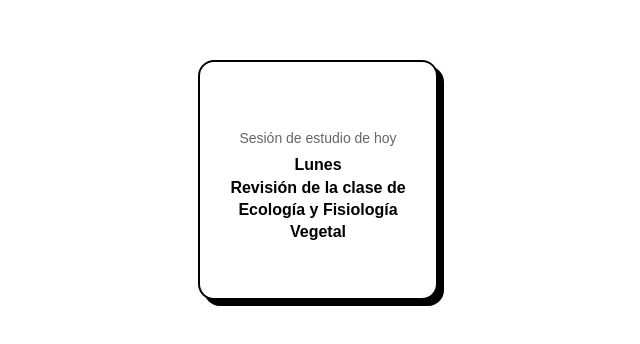
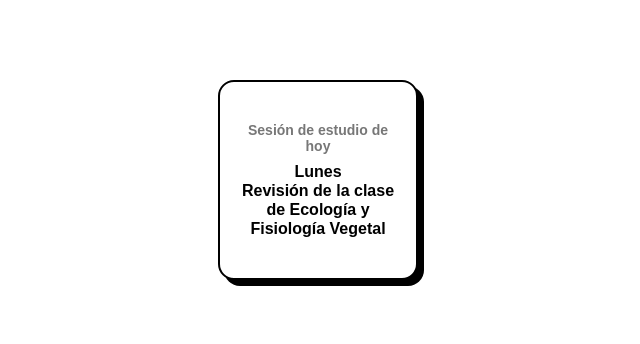
Before and after one commit to karenanayav/notion-widget, a plain HTML site: page public/index.html in a window 1280 px wide. Shown: the part 220-564 px from the top of the page, without its empty margins (322-962 px from the left). Drawn offline with Linux system fonts and the light colour scheme.

Commit message:
Update index.html

```diff
--- a/public/index.html
+++ b/public/index.html
@@ -7,6 +7,7 @@
     * {
       box-sizing: border-box;
     }
+
     html, body {
       height: 100%;
       margin: 0;
@@ -19,39 +20,39 @@
     }
 
     .widget {
-      width: 240px;
-      height: 240px;
+      width: 200px;
+      height: 200px;
       background: #fff;
       border: 2px solid black;
       border-radius: 16px;
-      box-shadow: 6px 6px 0px 0px black; /* sombra solo en abajo y derecha */
-      text-align: center;
-      padding: 20px;
+      box-shadow: 6px 6px 0px 0px black; /* sombra abajo y derecha */
       display: flex;
       flex-direction: column;
       justify-content: center;
+      align-items: center;
+      padding: 1em;
+      text-align: center;
     }
 
     .title {
-      color: #666;
       font-size: 14px;
-      font-weight: normal;
+      color: #777;
+      font-weight: bold;
       margin-bottom: 8px;
     }
 
     .content {
       font-weight: bold;
       font-size: 16px;
+      line-height: 1.2;
       white-space: pre-line;
-      margin: 0;
-      line-height: 1.4;
     }
   </style>
 </head>
 <body>
   <div class="widget">
-    <p class="title">Sesión de estudio de hoy</p>
-    <p class="content" id="tarea">Cargando...</p>
+    <div class="title">Sesión de estudio de hoy</div>
+    <div class="content" id="tarea">Cargando...</div>
   </div>
 
   <script>
```
